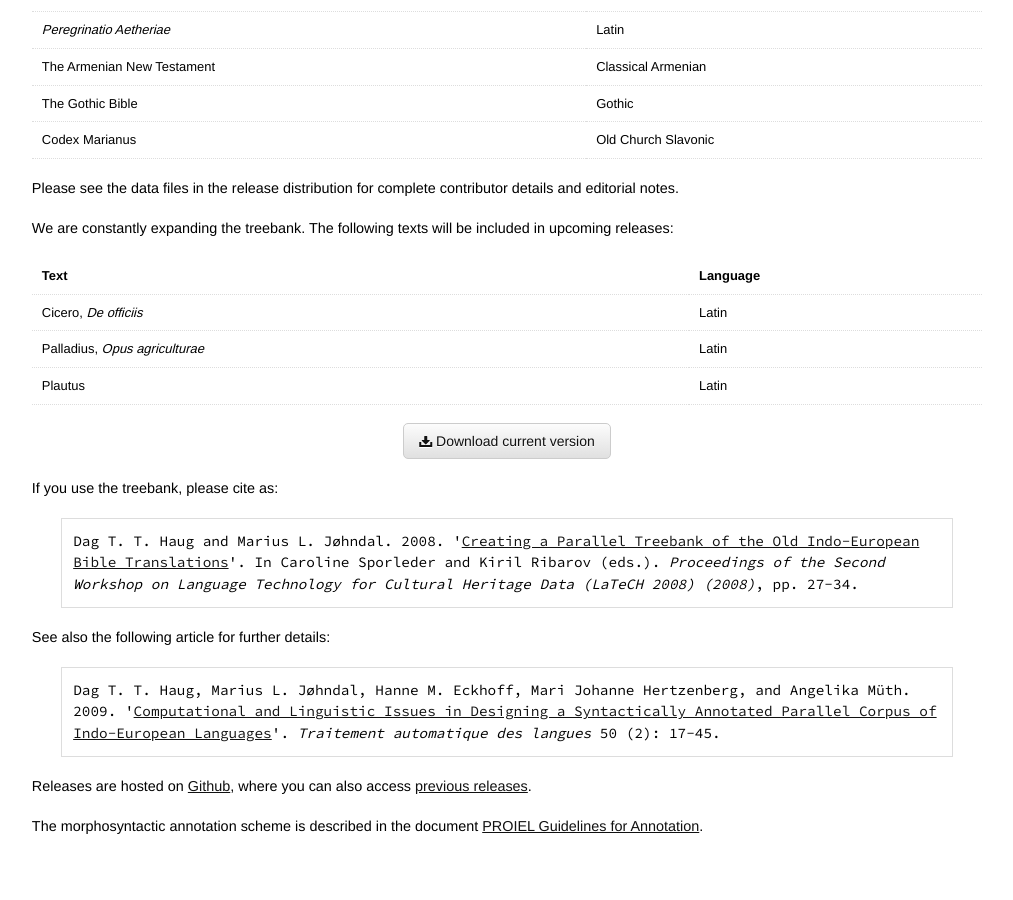
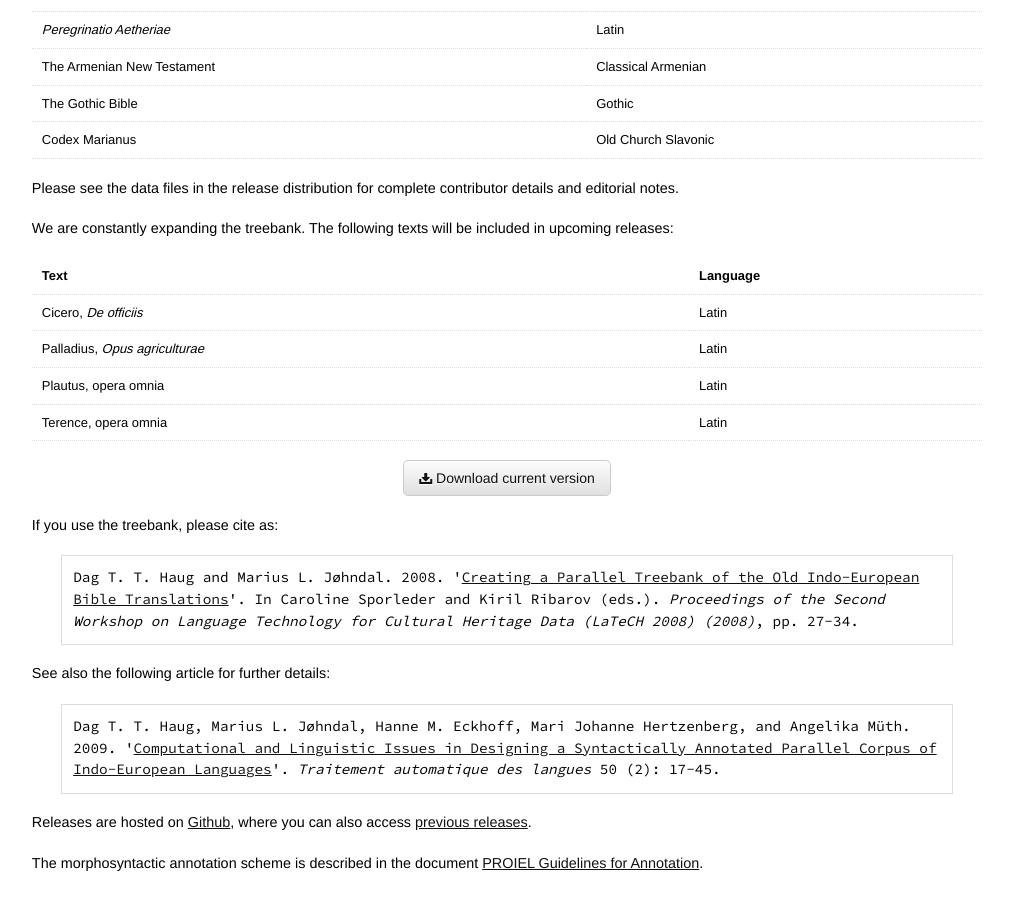
Before and after one commit to proiel/proiel.github.io, a Jekyll site: the page built from index.html, in a window 1280 px wide and 900 px high, scrolled down 620 px. Shown: the whole window, without its empty margins (133-1146 px from the left). Built offline with Jekyll 4.4.1, drawn with Linux system fonts in a browser that asks for light colours; before the commit the page ends 1483 px from its top, so only the background shows below that.

Commit message:
Added ter to the upcoming list.

```diff
--- a/index.html
+++ b/index.html
@@ -98,7 +98,11 @@ layout: default
               <td>Latin</td>
             </tr>
             <tr>
-              <td>Plautus</td>
+              <td>Plautus, opera omnia</td>
+              <td>Latin</td>
+            </tr>
+            <tr>
+              <td>Terence, opera omnia</td>
               <td>Latin</td>
             </tr>
           </table>
```
